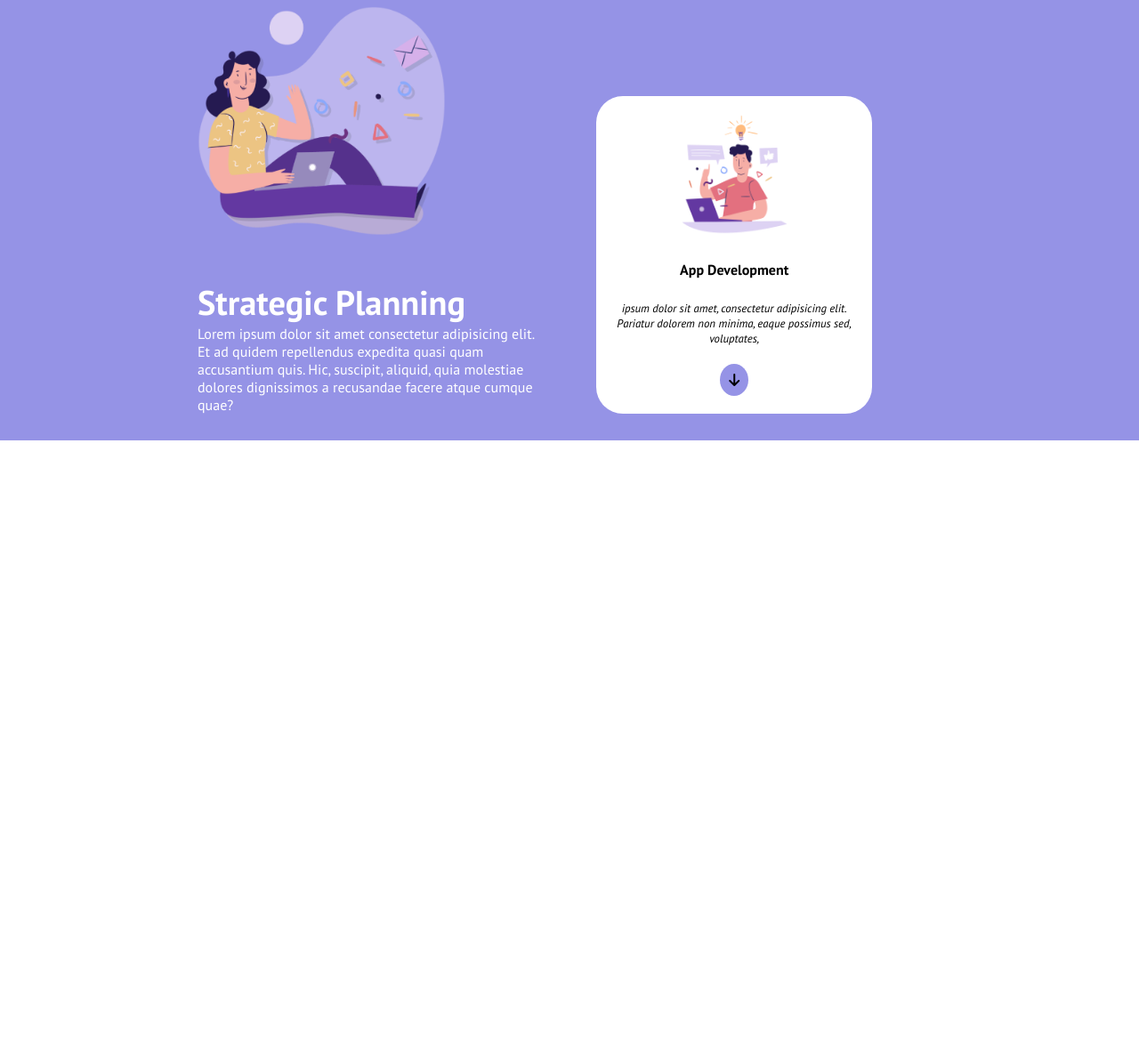
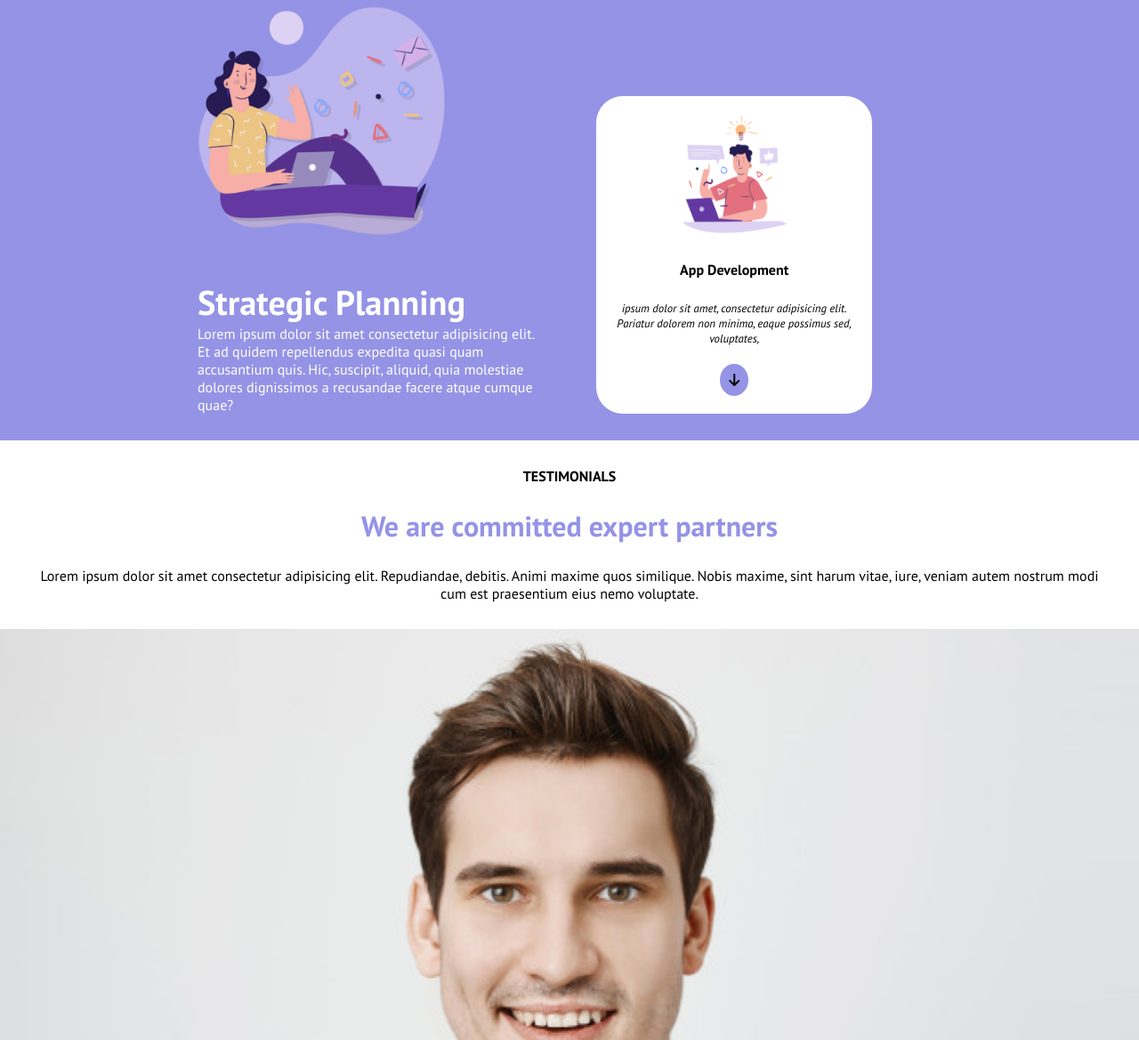
Before and after one commit to Paolo-dev-it/htmlcss-responsive-layout, a plain HTML site: page index.html in a window 1280 px wide. Shown: the part 1071-2240 px from the top of the page at 89% size. Before the commit the page ends 1566 px from the top, so only its background shows below. Drawn offline with Linux system fonts and the light colour scheme.

Commit message:
Working on Testimonials

```diff
--- a/assets/css/style.css
+++ b/assets/css/style.css
@@ -146,6 +146,10 @@ header {
   color: white;
 }
 
+.plan-left-column p {
+  color: white;
+}
+
 .app-dev h3 {
   font-size: 1.7rem;
   margin-top: 25px;
@@ -161,6 +165,25 @@ header {
   padding: 10px;
   border-radius: 50%;
   margin-top: 20px;
+}
+
+.desc-testimonials {
+  padding: 30px;
+  text-align: center;
+}
+
+.desc-testimonials h4 {
+  padding-bottom: 25px;
+}
+
+.desc-testimonials h2 {
+  padding-bottom: 25px;
+  font-size: 2rem;
+  color: #9593e6;
+}
+
+.testimonial-card img {
+  width: 100%;
 }
 
 @media screen and (min-width: 425px) {
@@ -313,10 +336,6 @@ header {
     width: 80%;
   }
 
-  .plan-left-column p {
-    color: white;
-  }
-
   .plan-left-column h3 {
     margin-top: 50px;
     font-size: 2.4rem;
--- a/index.html
+++ b/index.html
@@ -135,7 +135,23 @@
           </div>
         </div>
       </section>
-      <section></section>
+      <section>
+        <div class="desc-testimonials">
+          <h4>TESTIMONIALS</h4>
+          <h2>We are committed expert partners</h2>
+          <p>
+            Lorem ipsum dolor sit amet consectetur adipisicing elit.
+            Repudiandae, debitis. Animi maxime quos similique. Nobis maxime,
+            sint harum vitae, iure, veniam autem nostrum modi cum est
+            praesentium eius nemo voluptate.
+          </p>
+        </div>
+        <div class="testimonial-card">
+          <img src="./assets/img/testimonial1.jpg" alt="" />
+        </div>
+        <div></div>
+        <div></div>
+      </section>
       <section></section>
       <section></section>
       <section></section>
```
